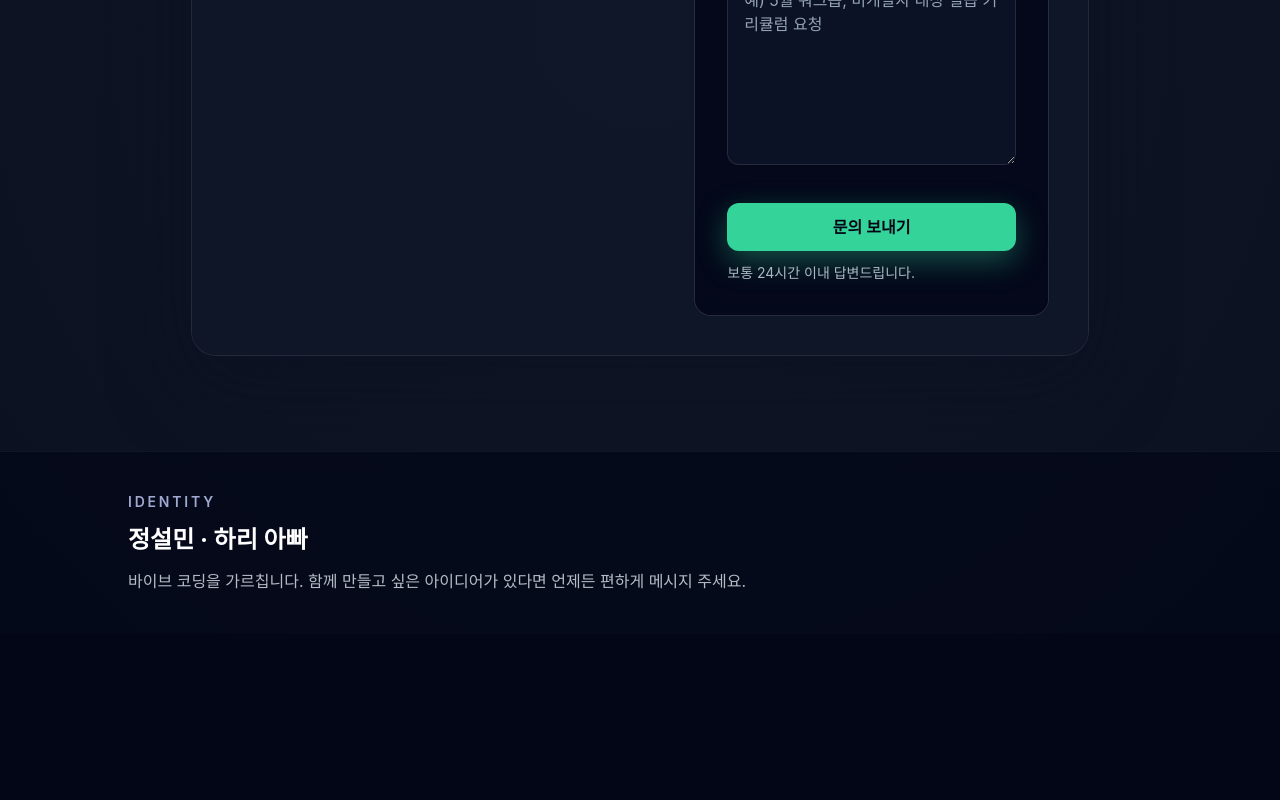
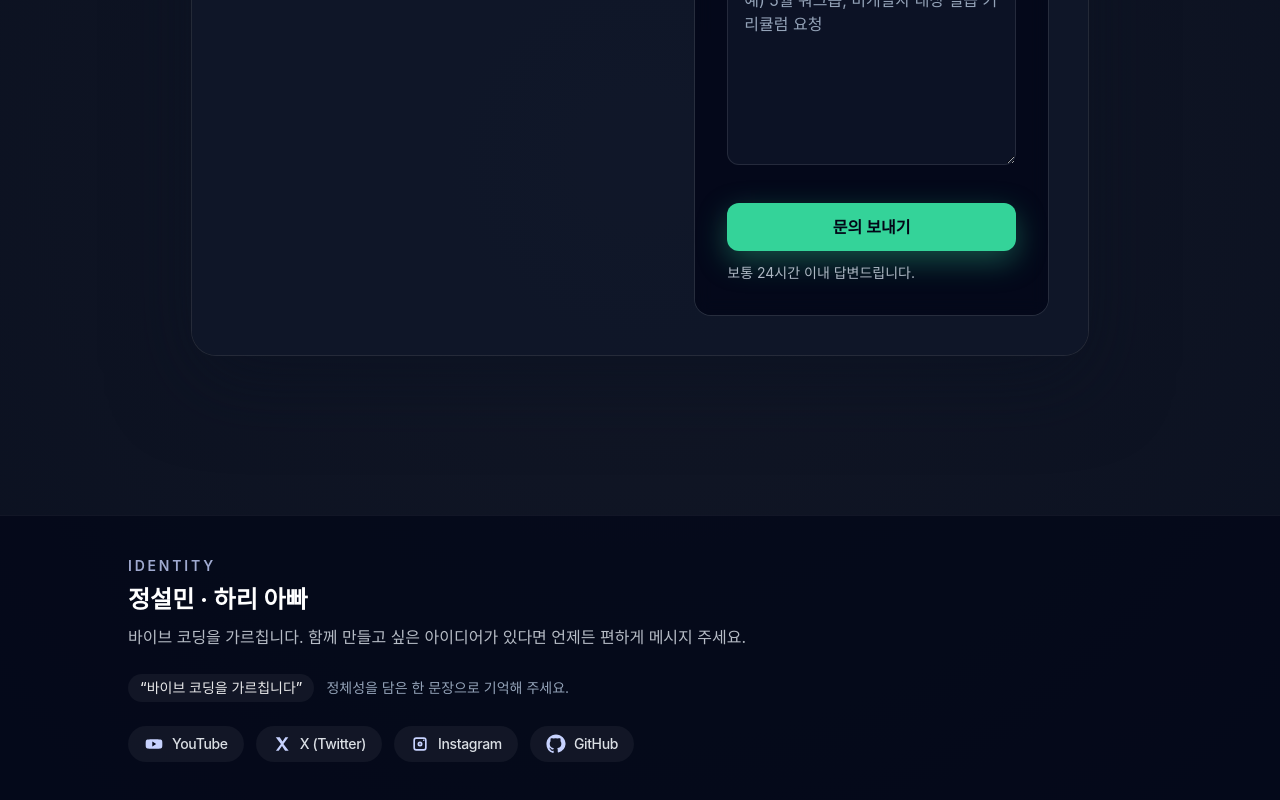
Before and after one commit to HariFatherKR/codex-web, a Next.js app: page / in a window 1280 px wide. Shown: the part 2769-3569 px from the top of the page. Before the commit the page ends 3403 px from the top, so only its background shows below. Built offline with nearby package versions, Linux system fonts and the light colour scheme.

Commit message:
Add footer identity and social links

```diff
--- a/app/components/Footer.tsx
+++ b/app/components/Footer.tsx
@@ -1,10 +1,76 @@
+import { socialLinks } from '../data/socialLinks';
+
+type SocialIconKey = (typeof socialLinks)[number]['icon'];
+
+const Icon = ({ name }: { name: SocialIconKey }) => {
+  switch (name) {
+    case 'youtube':
+      return (
+        <svg aria-hidden className="h-5 w-5" viewBox="0 0 24 24" fill="currentColor">
+          <path d="M21.8 8.5a2.6 2.6 0 0 0-1.8-1.9C18.2 6.2 12 6.2 12 6.2s-6.2 0-8 .4A2.6 2.6 0 0 0 2.2 8.5 27.3 27.3 0 0 0 2 12a27.3 27.3 0 0 0 .2 3.5 2.6 2.6 0 0 0 1.8 1.9c1.8.4 8 .4 8 .4s6.2 0 8-.4a2.6 2.6 0 0 0 1.8-1.9c.2-1.1.2-2.3.2-3.5 0-1.2 0-2.4-.2-3.5Z" />
+          <path d="m10 9 4.6 3L10 15V9Z" className="fill-slate-950" />
+        </svg>
+      );
+    case 'x':
+      return (
+        <svg aria-hidden className="h-5 w-5" viewBox="0 0 24 24" fill="currentColor">
+          <path d="m4.5 4 6.2 8-6 8H8l4-5.6L15.7 20H20l-6.3-8L19.6 4H16L12.6 9.1 9.3 4H4.5Z" />
+        </svg>
+      );
+    case 'instagram':
+      return (
+        <svg aria-hidden className="h-5 w-5" viewBox="0 0 24 24" fill="currentColor">
+          <path d="M7.5 4h9A3.5 3.5 0 0 1 20 7.5v9A3.5 3.5 0 0 1 16.5 20h-9A3.5 3.5 0 0 1 4 16.5v-9A3.5 3.5 0 0 1 7.5 4Zm0 2A1.5 1.5 0 0 0 6 7.5v9A1.5 1.5 0 0 0 7.5 18h9A1.5 1.5 0 0 0 18 16.5v-9A1.5 1.5 0 0 0 16.5 6h-9Z" />
+          <path d="M12 9a3 3 0 1 0 0 6 3 3 0 0 0 0-6Zm0 2a1 1 0 1 1 0 2 1 1 0 0 1 0-2Z" />
+          <circle cx="16.5" cy="7.5" r="1" />
+        </svg>
+      );
+    case 'github':
+      return (
+        <svg aria-hidden className="h-5 w-5" viewBox="0 0 24 24" fill="currentColor">
+          <path
+            fillRule="evenodd"
+            d="M12 .5C5.6.5.5 5.6.5 12a11.5 11.5 0 0 0 7.9 10.9c.6.1.8-.3.8-.6v-2.1c-3.2.7-3.9-1.5-3.9-1.5-.5-1.2-1.1-1.5-1.1-1.5-.9-.7.1-.7.1-.7 1 .1 1.6 1 1.6 1 .9 1.6 2.5 1.1 3 .9.1-.6.3-1 .6-1.3-2.5-.3-5-1.3-5-5.6 0-1.3.4-2.3 1.1-3.2-.1-.3-.5-1.5.1-3 0 0 .9-.3 3 .1a10.6 10.6 0 0 1 5.5 0c2.1-.4 3-.1 3-.1.6 1.5.2 2.7.1 3a5 5 0 0 1 1.1 3.2c0 4.3-2.5 5.3-5 5.6.4.3.7.9.7 1.8v2.6c0 .3.2.7.8.6A11.5 11.5 0 0 0 23.5 12C23.5 5.6 18.4.5 12 .5Z"
+            clipRule="evenodd"
+          />
+        </svg>
+      );
+    default:
+      return null;
+  }
+};
+
 const Footer = () => {
   return (
-    <footer className="relative z-10 border-t border-white/5 bg-slate-950/70 px-6 py-10 sm:px-10">
-      <div className="mx-auto flex max-w-5xl flex-col gap-3 text-slate-200/85">
-        <p className="text-sm font-semibold uppercase tracking-[0.2em] text-indigo-200/80">Identity</p>
-        <h3 className="text-2xl font-bold text-white">정설민 · 하리 아빠</h3>
-        <p className="text-base leading-relaxed text-slate-200/80">바이브 코딩을 가르칩니다. 함께 만들고 싶은 아이디어가 있다면 언제든 편하게 메시지 주세요.</p>
+    <footer className="relative z-10 mt-16 border-t border-white/5 bg-slate-950/70 px-6 py-10 sm:px-10">
+      <div className="mx-auto flex max-w-5xl flex-col gap-6 text-slate-200/85">
+        <div className="flex flex-col gap-2">
+          <p className="text-sm font-semibold uppercase tracking-[0.2em] text-indigo-200/80">Identity</p>
+          <h3 className="text-2xl font-bold text-white">정설민 · 하리 아빠</h3>
+          <p className="text-base leading-relaxed text-slate-200/80">바이브 코딩을 가르칩니다. 함께 만들고 싶은 아이디어가 있다면 언제든 편하게 메시지 주세요.</p>
+        </div>
+
+        <div className="flex flex-wrap items-center gap-3 text-sm text-slate-200/70">
+          <span className="rounded-full bg-white/5 px-3 py-1 font-medium text-white/90">“바이브 코딩을 가르칩니다”</span>
+          <span className="text-slate-400">정체성을 담은 한 문장으로 기억해 주세요.</span>
+        </div>
+
+        <div className="flex flex-wrap items-center gap-3">
+          {socialLinks.map((link) => (
+            <a
+              key={link.href}
+              href={link.href}
+              target="_blank"
+              rel="noreferrer"
+              className="group flex items-center gap-2 rounded-full bg-white/5 px-4 py-2 text-sm font-medium text-white transition hover:-translate-y-0.5 hover:bg-white/10"
+            >
+              <span className="text-indigo-200 transition group-hover:text-white">
+                <Icon name={link.icon} />
+              </span>
+              <span className="tracking-tight text-slate-100/90">{link.label}</span>
+            </a>
+          ))}
+        </div>
       </div>
     </footer>
   );
--- /dev/null
+++ b/app/data/socialLinks.ts
@@ -0,0 +1,22 @@
+export const socialLinks = [
+  {
+    label: 'YouTube',
+    href: 'https://www.youtube.com/@vibecoding',
+    icon: 'youtube',
+  },
+  {
+    label: 'X (Twitter)',
+    href: 'https://x.com/vibecoding',
+    icon: 'x',
+  },
+  {
+    label: 'Instagram',
+    href: 'https://www.instagram.com/vibecoding',
+    icon: 'instagram',
+  },
+  {
+    label: 'GitHub',
+    href: 'https://github.com/vibecoding',
+    icon: 'github',
+  },
+];
```
